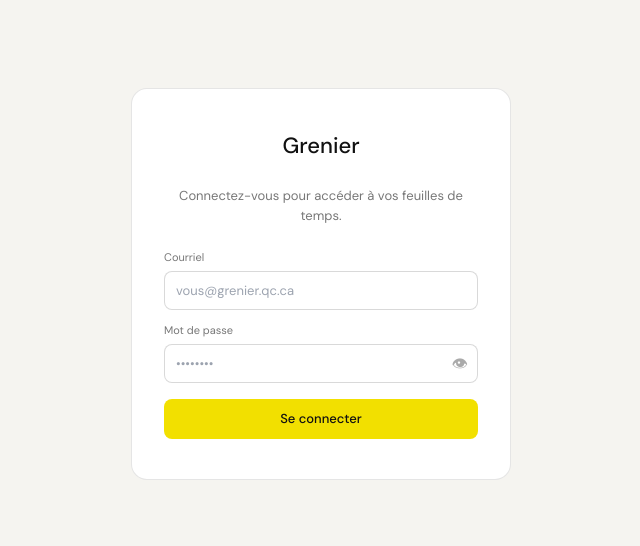
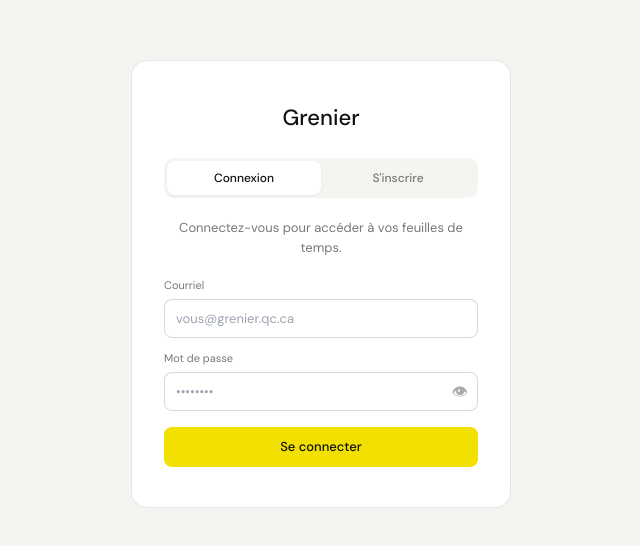
Before and after one commit to Chando20737/grenier-timesheet, a Next.js app: page /login in a window 1280 px wide. Shown: the part 116-662 px from the top of the page, without its empty margins (319-959 px from the left). Built offline with nearby package versions, Linux system fonts and the light colour scheme.

Commit message:
Update page.tsx

```diff
--- a/app/login/page.tsx
+++ b/app/login/page.tsx
@@ -3,49 +3,171 @@ import { useState } from 'react'
 import { supabase } from '@/lib/supabase'
 
 export default function LoginPage() {
+  const [mode, setMode] = useState<'login' | 'signup'>('login')
   const [email, setEmail] = useState('')
   const [password, setPassword] = useState('')
+  const [confirmPassword, setConfirmPassword] = useState('')
   const [showPw, setShowPw] = useState(false)
   const [error, setError] = useState('')
+  const [success, setSuccess] = useState('')
   const [loading, setLoading] = useState(false)
+
+  function switchMode(newMode: 'login' | 'signup') {
+    setMode(newMode)
+    setError('')
+    setSuccess('')
+    setPassword('')
+    setConfirmPassword('')
+  }
 
   async function login() {
     setLoading(true)
     setError('')
+    setSuccess('')
     const { data, error } = await supabase.auth.signInWithPassword({ email, password })
     if (error) {
       setError('Courriel ou mot de passe incorrect.')
       setLoading(false)
       return
     }
-    window.location.replace('/taches')
+    window.location.replace('/dashboard')
+  }
+
+  async function signup() {
+    setLoading(true)
+    setError('')
+    setSuccess('')
+
+    // Validation email @grenier.qc.ca
+    const cleanEmail = email.trim().toLowerCase()
+    if (!cleanEmail.endsWith('@grenier.qc.ca')) {
+      setError('Seules les adresses @grenier.qc.ca peuvent créer un compte.')
+      setLoading(false)
+      return
+    }
+
+    // Validation longueur mot de passe
+    if (password.length < 8) {
+      setError('Le mot de passe doit contenir au moins 8 caractères.')
+      setLoading(false)
+      return
+    }
+
+    // Validation correspondance des mots de passe
+    if (password !== confirmPassword) {
+      setError('Les mots de passe ne correspondent pas.')
+      setLoading(false)
+      return
+    }
+
+    const { data, error } = await supabase.auth.signUp({
+      email: cleanEmail,
+      password,
+      options: {
+        emailRedirectTo: `${window.location.origin}/dashboard`,
+      },
+    })
+
+    if (error) {
+      if (error.message.includes('already registered') || error.message.includes('already been registered')) {
+        setError('Un compte existe déjà avec ce courriel. Connectez-vous plutôt.')
+      } else {
+        setError(`Erreur : ${error.message}`)
+      }
+      setLoading(false)
+      return
+    }
+
+    if (data.user && !data.session) {
+      // Confirmation par courriel requise
+      setSuccess('Compte créé ! Vérifiez votre courriel pour confirmer votre inscription, puis revenez vous connecter.')
+      setLoading(false)
+      return
+    }
+
+    if (data.session) {
+      // Connexion automatique
+      window.location.replace('/dashboard')
+      return
+    }
+
+    setLoading(false)
+  }
+
+  function submit() {
+    if (mode === 'login') login()
+    else signup()
   }
 
   return (
     <div style={{ minHeight:'100vh', display:'flex', alignItems:'center', justifyContent:'center', background:'#f5f4f0', padding:'2rem' }}>
       <div style={{ background:'white', borderRadius:'16px', border:'0.5px solid rgba(0,0,0,0.1)', padding:'2.5rem 2rem', width:'100%', maxWidth:'380px' }}>
         <div style={{ textAlign:'center', fontSize:'22px', fontWeight:'500', marginBottom:'1.5rem' }}>Grenier</div>
-        <p style={{ fontSize:'13px', color:'#777', textAlign:'center', marginBottom:'1.5rem' }}>Connectez-vous pour accéder à vos feuilles de temps.</p>
+
+        {/* Toggle Connexion / Inscription */}
+        <div style={{ display:'flex', background:'#f5f4f0', borderRadius:'10px', padding:'3px', marginBottom:'1.25rem' }}>
+          <button
+            onClick={() => switchMode('login')}
+            style={{
+              flex:1, padding:'8px', fontSize:'12px', fontWeight:'500',
+              border:'none', borderRadius:'8px', cursor:'pointer',
+              background: mode === 'login' ? 'white' : 'transparent',
+              color: mode === 'login' ? '#111' : '#777',
+              boxShadow: mode === 'login' ? '0 1px 3px rgba(0,0,0,0.05)' : 'none',
+              transition:'all 0.15s',
+            }}>
+            Connexion
+          </button>
+          <button
+            onClick={() => switchMode('signup')}
+            style={{
+              flex:1, padding:'8px', fontSize:'12px', fontWeight:'500',
+              border:'none', borderRadius:'8px', cursor:'pointer',
+              background: mode === 'signup' ? 'white' : 'transparent',
+              color: mode === 'signup' ? '#111' : '#777',
+              boxShadow: mode === 'signup' ? '0 1px 3px rgba(0,0,0,0.05)' : 'none',
+              transition:'all 0.15s',
+            }}>
+            S'inscrire
+          </button>
+        </div>
+
+        <p style={{ fontSize:'13px', color:'#777', textAlign:'center', marginBottom:'1.25rem' }}>
+          {mode === 'login'
+            ? 'Connectez-vous pour accéder à vos feuilles de temps.'
+            : 'Créez votre compte avec votre adresse @grenier.qc.ca.'}
+        </p>
+
         {error && (
           <div style={{ background:'#FCEBEB', borderRadius:'8px', padding:'9px 12px', fontSize:'13px', color:'#791F1F', marginBottom:'12px' }}>
             {error}
           </div>
         )}
+
+        {success && (
+          <div style={{ background:'#EAF3DE', borderRadius:'8px', padding:'9px 12px', fontSize:'13px', color:'#27500A', marginBottom:'12px' }}>
+            {success}
+          </div>
+        )}
+
         <div style={{ marginBottom:'12px' }}>
           <label style={{ display:'block', fontSize:'11px', color:'#777', marginBottom:'5px' }}>Courriel</label>
           <input type="email" placeholder="vous@grenier.qc.ca" value={email}
             onChange={e => setEmail(e.target.value)}
             style={{ width:'100%', padding:'9px 11px', fontSize:'13px', border:'0.5px solid rgba(0,0,0,0.15)', borderRadius:'8px', outline:'none' }} />
         </div>
-        <div style={{ marginBottom:'16px' }}>
-          <label style={{ display:'block', fontSize:'11px', color:'#777', marginBottom:'5px' }}>Mot de passe</label>
+
+        <div style={{ marginBottom: mode === 'signup' ? '12px' : '16px' }}>
+          <label style={{ display:'block', fontSize:'11px', color:'#777', marginBottom:'5px' }}>
+            Mot de passe {mode === 'signup' && <span style={{ color:'#aaa' }}>(min. 8 caractères)</span>}
+          </label>
           <div style={{ position:'relative' }}>
             <input
               type={showPw ? 'text' : 'password'}
               placeholder="••••••••"
               value={password}
               onChange={e => setPassword(e.target.value)}
-              onKeyDown={e => e.key === 'Enter' && login()}
+              onKeyDown={e => e.key === 'Enter' && mode === 'login' && submit()}
               style={{ width:'100%', padding:'9px 38px 9px 11px', fontSize:'13px', border:'0.5px solid rgba(0,0,0,0.15)', borderRadius:'8px', outline:'none' }} />
             <div onClick={() => setShowPw(!showPw)}
               style={{ position:'absolute', right:'10px', top:'50%', transform:'translateY(-50%)', cursor:'pointer', color:'#aaa', fontSize:'16px', userSelect:'none' }}>
@@ -53,10 +175,32 @@ export default function LoginPage() {
             </div>
           </div>
         </div>
-        <button onClick={login} disabled={loading}
-          style={{ width:'100%', padding:'10px', background:'#F2E000', border:'none', borderRadius:'8px', fontSize:'13px', fontWeight:'500', cursor:'pointer' }}>
-          {loading ? 'Connexion…' : 'Se connecter'}
+
+        {mode === 'signup' && (
+          <div style={{ marginBottom:'16px' }}>
+            <label style={{ display:'block', fontSize:'11px', color:'#777', marginBottom:'5px' }}>Confirmer le mot de passe</label>
+            <input
+              type={showPw ? 'text' : 'password'}
+              placeholder="••••••••"
+              value={confirmPassword}
+              onChange={e => setConfirmPassword(e.target.value)}
+              onKeyDown={e => e.key === 'Enter' && submit()}
+              style={{ width:'100%', padding:'9px 11px', fontSize:'13px', border:'0.5px solid rgba(0,0,0,0.15)', borderRadius:'8px', outline:'none' }} />
+          </div>
+        )}
+
+        <button onClick={submit} disabled={loading}
+          style={{ width:'100%', padding:'10px', background:'#F2E000', border:'none', borderRadius:'8px', fontSize:'13px', fontWeight:'500', cursor: loading ? 'wait' : 'pointer', opacity: loading ? 0.6 : 1 }}>
+          {loading
+            ? (mode === 'login' ? 'Connexion…' : 'Création du compte…')
+            : (mode === 'login' ? 'Se connecter' : 'Créer mon compte')}
         </button>
+
+        {mode === 'signup' && (
+          <p style={{ fontSize:'10px', color:'#aaa', textAlign:'center', marginTop:'12px', lineHeight:'1.5' }}>
+            En créant un compte, vous confirmez être employé chez Grenier et acceptez l'usage interne de l'application.
+          </p>
+        )}
       </div>
     </div>
   )
```
